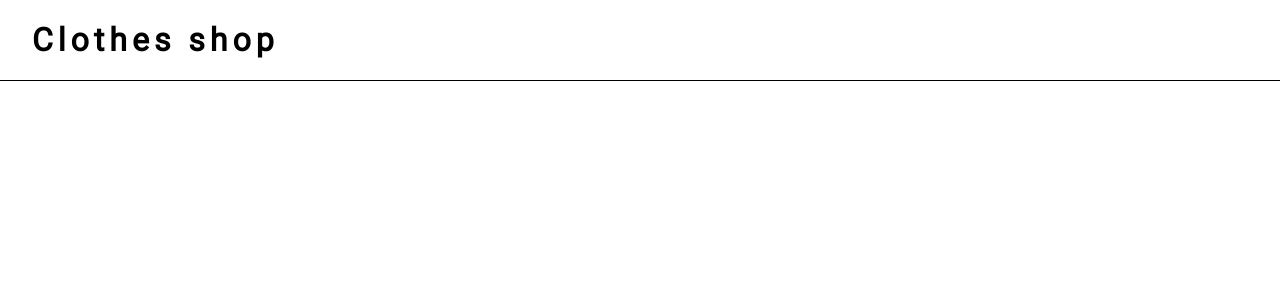
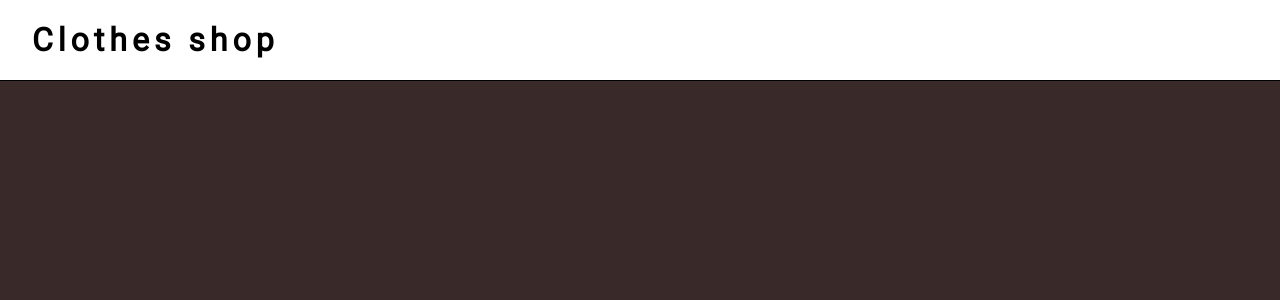
Before and after one commit to NexyusNex/Shopping-Cart, a React (Create React App) app: page / in a window 1280 px wide. Shown: the top 300 px of the page. Built offline with nearby package versions, Linux system fonts and the light colour scheme.

Commit message:
Added home component

```diff
--- a/src/App.js
+++ b/src/App.js
@@ -1,9 +1,11 @@
 import Header from "./components/header";
+import Home from "./components/home";
 
 function App() {
   return (
     <div className="App">
       <Header></Header>
+      <Home></Home>
     </div>
   );
 }
--- /dev/null
+++ b/src/components/home.js
@@ -0,0 +1,5 @@
+import "../style/home.css";
+
+export default function Home() {
+  return <div className="home"></div>;
+}
--- /dev/null
+++ b/src/style/home.css
@@ -0,0 +1,4 @@
+.home {
+  height: 100svh;
+  background-color: rgb(58, 41, 41);
+}
```
